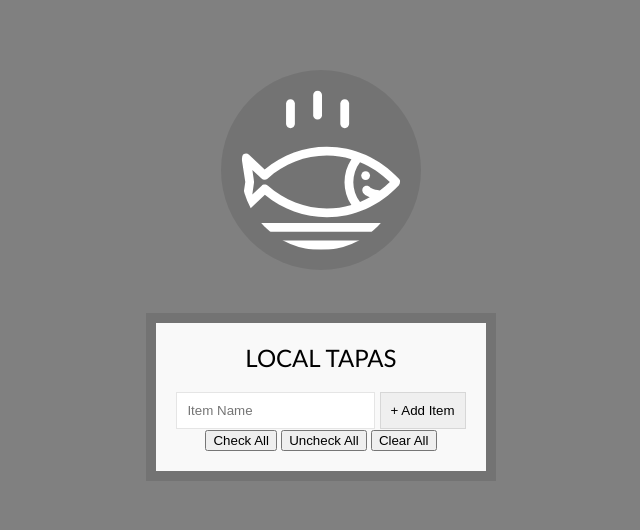
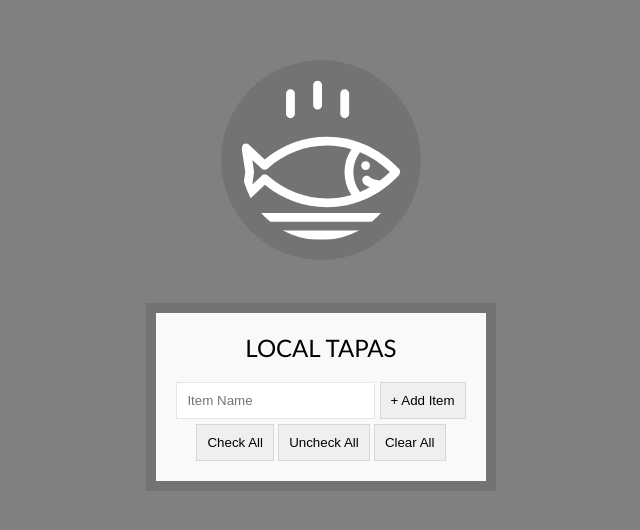
Before and after one commit to bandgarmamta/JavaScript-30, a plain HTML site: page 15-Local-storage-and-event-delegation/index.html in a window 1280 px wide. Shown: the part 130-660 px from the top of the page, without its empty margins (319-959 px from the left). Drawn offline with Linux system fonts and the light colour scheme.

Commit message:
style: button

```diff
--- a/15-Local-storage-and-event-delegation/style.css
+++ b/15-Local-storage-and-event-delegation/style.css
@@ -75,8 +75,12 @@ html {
     margin-top: 20px;
   }
 
-  .add-items input {
+  .add-items input ,.btn {
     padding: 10px;
     outline: 0;
     border: 1px solid rgba(0, 0, 0, 0.1);
   }
+
+  .btn{
+    margin-top : 5px;
+  }
```
